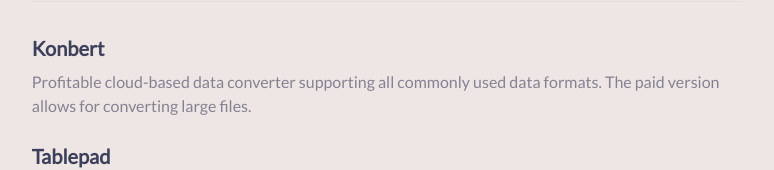
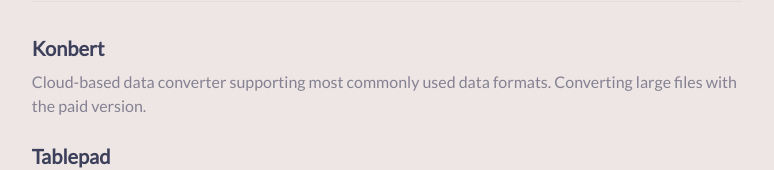
Before and after one commit to boudra/moboudra.com, a Next.js app: page /projects in a window 1280 px wide. Shown: the part 255-425 px from the top of the page, without its empty margins (253-1027 px from the left). Built offline with nearby package versions, Linux system fonts and the light colour scheme.

Commit message:
update tablepad

```diff
--- a/src/pages/projects.js
+++ b/src/pages/projects.js
@@ -2,7 +2,7 @@
   {
     title: "Konbert",
     description:
-      "Profitable cloud-based data converter supporting all commonly used data formats. The paid version allows for converting large files.",
+      "Cloud-based data converter supporting most commonly used data formats. Converting large files with the paid version.",
     link: "https://konbert.com/convert",
   },
   {
```
